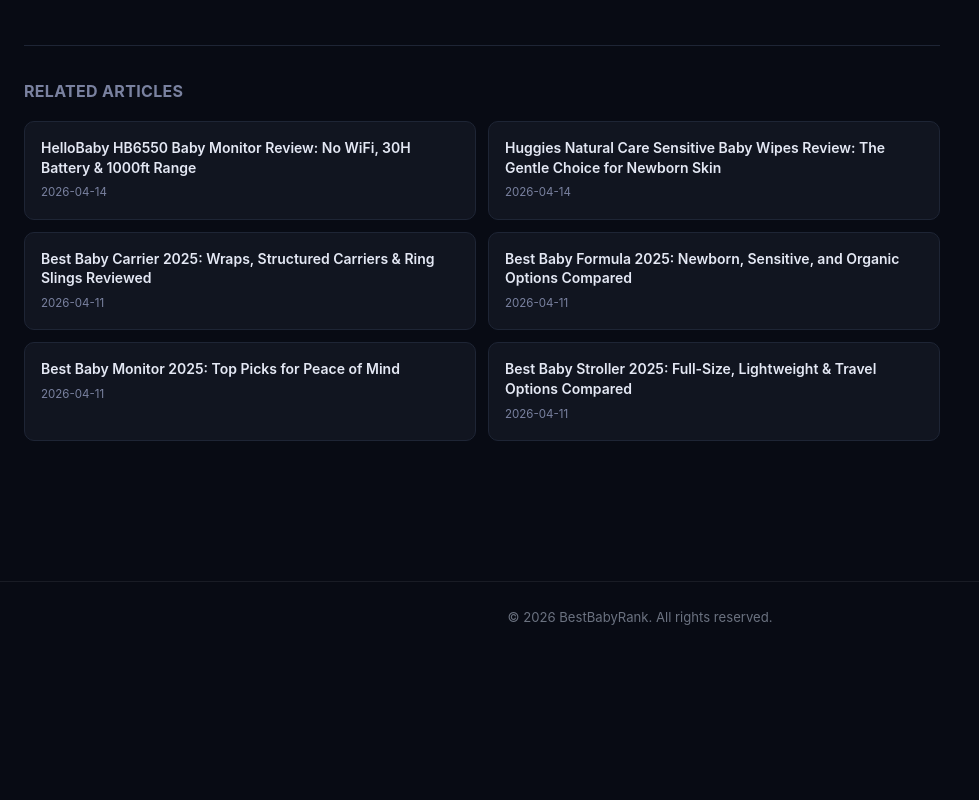
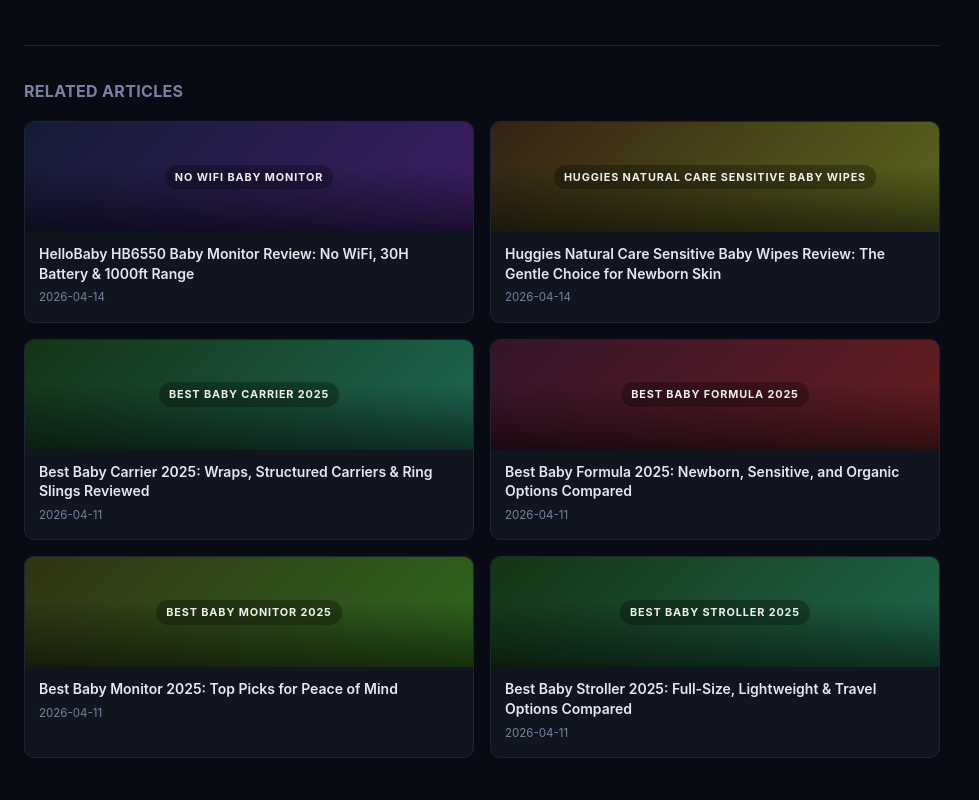
Before and after one commit to conceptsellerbills-cmyk/bestbabyrank, a Next.js app: page /blissful-diary-baby-play-mat-review in a window 1280 px wide. Shown: the part 7960-8760 px from the top of the page, without its empty margins (0-979 px from the left). Before the commit the page ends 8613 px from the top, so only its background shows below. Built offline with nearby package versions, Linux system fonts and the light colour scheme.

Commit message:
feat: add sidebar categories + suggested articles to article page

```diff
--- a/app/[slug]/page.tsx
+++ b/app/[slug]/page.tsx
@@ -84,9 +84,13 @@
         /* suggested articles (desktop + mobile) */
         .suggested{margin-top:48px;padding-top:32px;border-top:1px solid var(--border)}
         .suggested-title{font-size:1rem;font-weight:700;letter-spacing:0.02em;text-transform:uppercase;color:var(--muted);margin-bottom:16px}
-        .suggested-grid{display:grid;grid-template-columns:repeat(2,1fr);gap:12px}
-        .sugg-card{background:var(--surface);border:1px solid var(--border);border-radius:var(--radius);padding:16px;display:flex;flex-direction:column;gap:6px;transition:border-color 0.15s,transform 0.15s}
-        .sugg-card:hover{border-color:var(--accent);transform:translateY(-2px)}
+        .suggested-grid{display:grid;grid-template-columns:repeat(2,1fr);gap:16px}
+        .sugg-card{background:var(--surface);border:1px solid var(--border);border-radius:var(--radius);overflow:hidden;display:flex;flex-direction:column;transition:border-color 0.15s,transform 0.15s;text-decoration:none}
+        .sugg-card:hover{border-color:var(--accent);transform:translateY(-3px)}
+        .sugg-thumb{height:110px;display:flex;align-items:center;justify-content:center;position:relative;overflow:hidden;flex-shrink:0}
+        .sugg-thumb::after{content:'';position:absolute;inset:0;background:linear-gradient(to bottom,transparent 40%,rgba(0,0,0,0.55) 100%)}
+        .sugg-kw{position:relative;z-index:1;font-size:0.68rem;font-weight:700;letter-spacing:0.08em;text-transform:uppercase;color:rgba(255,255,255,0.92);background:rgba(0,0,0,0.28);padding:3px 10px;border-radius:20px;backdrop-filter:blur(4px)}
+        .sugg-body{padding:12px 14px 14px;display:flex;flex-direction:column;gap:5px;flex:1}
         .sugg-card h3{font-size:0.875rem;font-weight:600;line-height:1.4;color:var(--text)}
         .sugg-card h3 a:hover{color:var(--accent)}
         .sugg-date{font-size:0.72rem;color:var(--muted)}
@@ -152,12 +156,21 @@
             <section className="suggested">
               <p className="suggested-title">Related Articles</p>
               <div className="suggested-grid">
-                {suggested.map((s) => (
-                  <div className="sugg-card" key={s.slug}>
-                    <h3><a href={`/${s.slug}`}>{s.title}</a></h3>
-                    <span className="sugg-date">{s.date}</span>
-                  </div>
-                ))}
+                {suggested.map((s) => {
+                  const hue = s.slug.split('').reduce((h: number, c: string) => (h * 31 + c.charCodeAt(0)) % 360, 0)
+                  const bg = `linear-gradient(135deg,hsl(${hue},45%,14%) 0%,hsl(${(hue+40)%360},55%,26%) 100%)`
+                  return (
+                    <a className="sugg-card" href={`/${s.slug}`} key={s.slug}>
+                      <div className="sugg-thumb" style={{ background: bg }}>
+                        {s.keyword && <span className="sugg-kw">{s.keyword}</span>}
+                      </div>
+                      <div className="sugg-body">
+                        <h3>{s.title}</h3>
+                        <span className="sugg-date">{s.date}</span>
+                      </div>
+                    </a>
+                  )
+                })}
               </div>
             </section>
           )}
```
